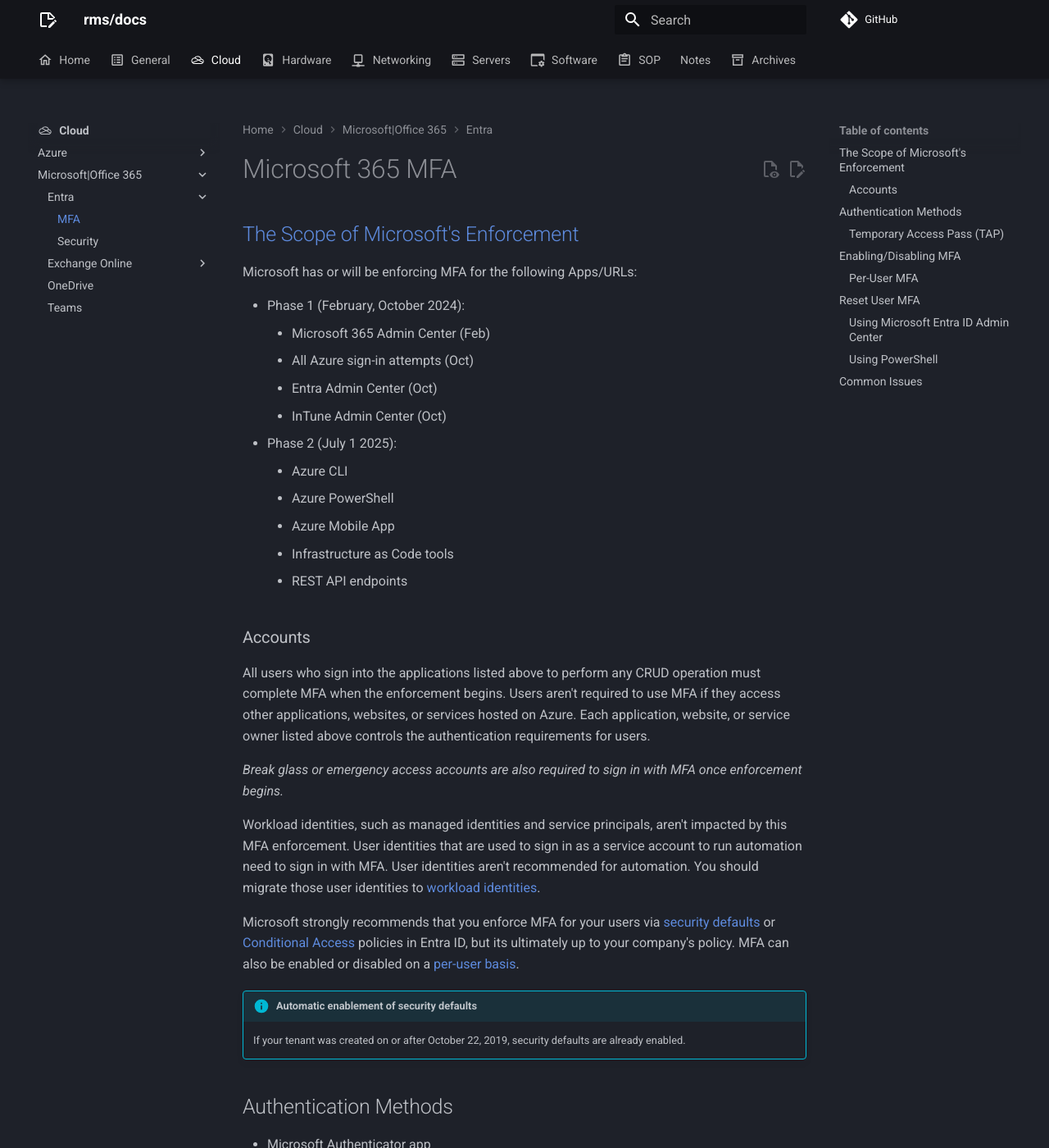
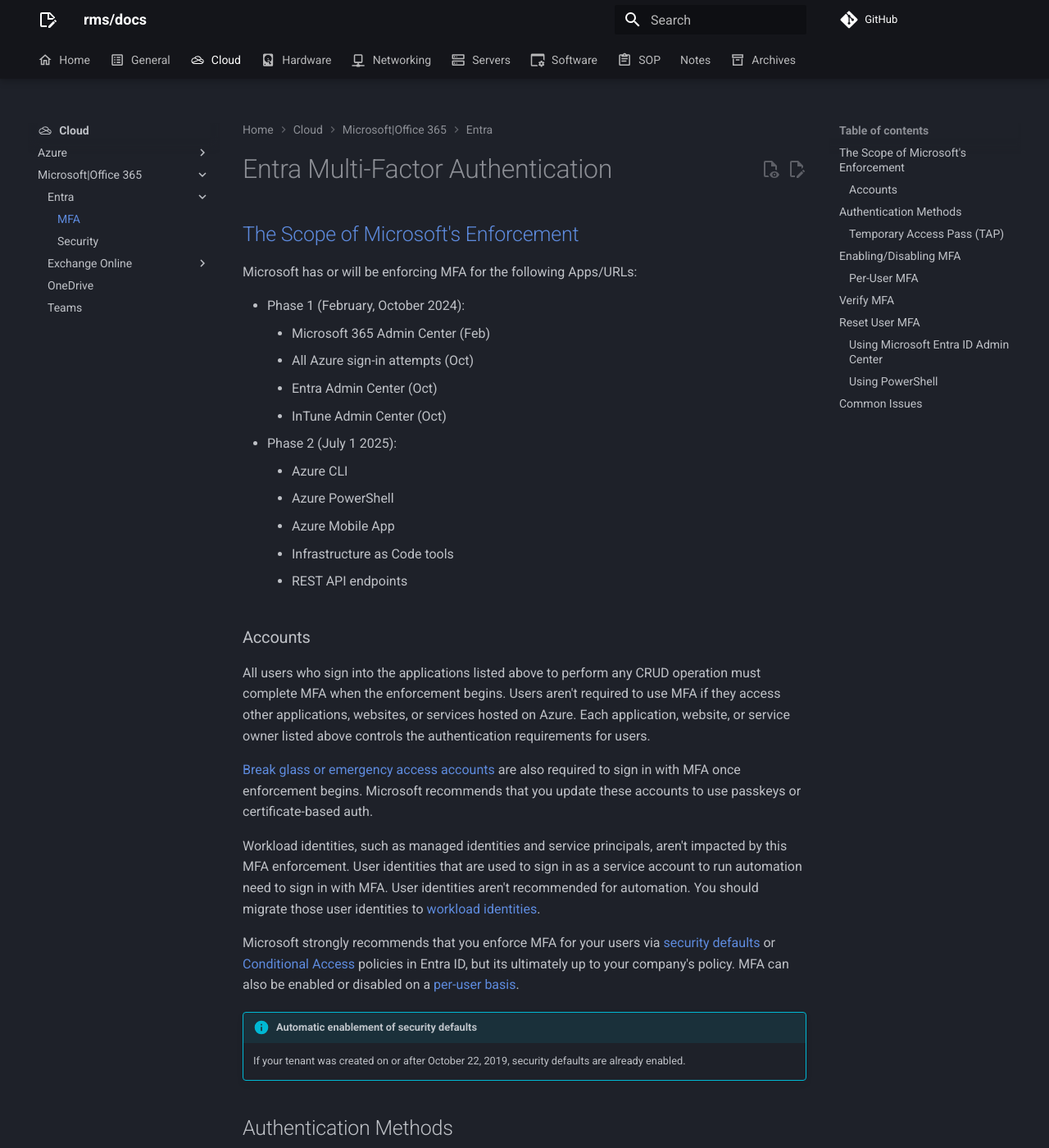
Before and after one commit to rmscode/binary-garden, an MkDocs documentation site: the page built from docs/cloud/microsoft-365/entra/entra-mfa.md, in a window 1280 px wide and 1400 px high. Shown: the whole window at 82% size. Built offline with MkDocs 1.6.1 and Material for MkDocs 9.7.7, drawn with Linux system fonts in a browser that asks for light colours; comment, search, counter and statistics services are not loaded; some of the changed text lies outside the part shown.

Commit message:
perf(entra-mfa): add verify MFA
Lazily linked an article...

```diff
--- a/docs/cloud/microsoft-365/entra/entra-mfa.md
+++ b/docs/cloud/microsoft-365/entra/entra-mfa.md
@@ -1,4 +1,4 @@
-# Microsoft 365 MFA
+# Entra Multi-Factor Authentication
 
 ## [The Scope of Microsoft's Enforcement](https://learn.microsoft.com/en-us/entra/identity/authentication/concept-mandatory-multifactor-authentication?tabs=dotnet#scope-of-enforcement)
 
@@ -20,7 +20,7 @@
 
 All users who sign into the applications listed above to perform any CRUD operation must complete MFA when the enforcement begins. Users aren't required to use MFA if they access other applications, websites, or services hosted on Azure. Each application, website, or service owner listed above controls the authentication requirements for users.
 
-*Break glass or emergency access accounts are also required to sign in with MFA once enforcement begins.*
+[Break glass or emergency access accounts](entra-security.md#emergency-access-accounts) are also required to sign in with MFA once enforcement begins. Microsoft recommends that you update these accounts to use passkeys or certificate-based auth.
 
 Workload identities, such as managed identities and service principals, aren't impacted by this MFA enforcement. User identities that are used to sign in as a service account to run automation need to sign in with MFA. User identities aren't recommended for automation. You should migrate those user identities to [workload identities](https://learn.microsoft.com/en-us/entra/workload-id/workload-identities-overview).
 
@@ -91,6 +91,10 @@
 
     The per-user settings supersede the MFA enforcement in security defaults. You may enable, enforce or disable MFA on a per-user basis regardless of whether the security defaults are being used or not.
 
+## Verify MFA
+
+Ruud Mens (LazyAdmin) has written a decent [article](https://lazyadmin.nl/powershell/msgraph-mfa-status/) that includes a script on how to retrieve the status and method of each Entra user.
+
 ## Reset User MFA
 
 !!! info "[Temporary Access Pass](#temporary-access-pass-tap)"
```
Also changed, not shown: other parts of docs/cloud/microsoft-365/entra/entra-mfa.md (+1 -1 lines).
